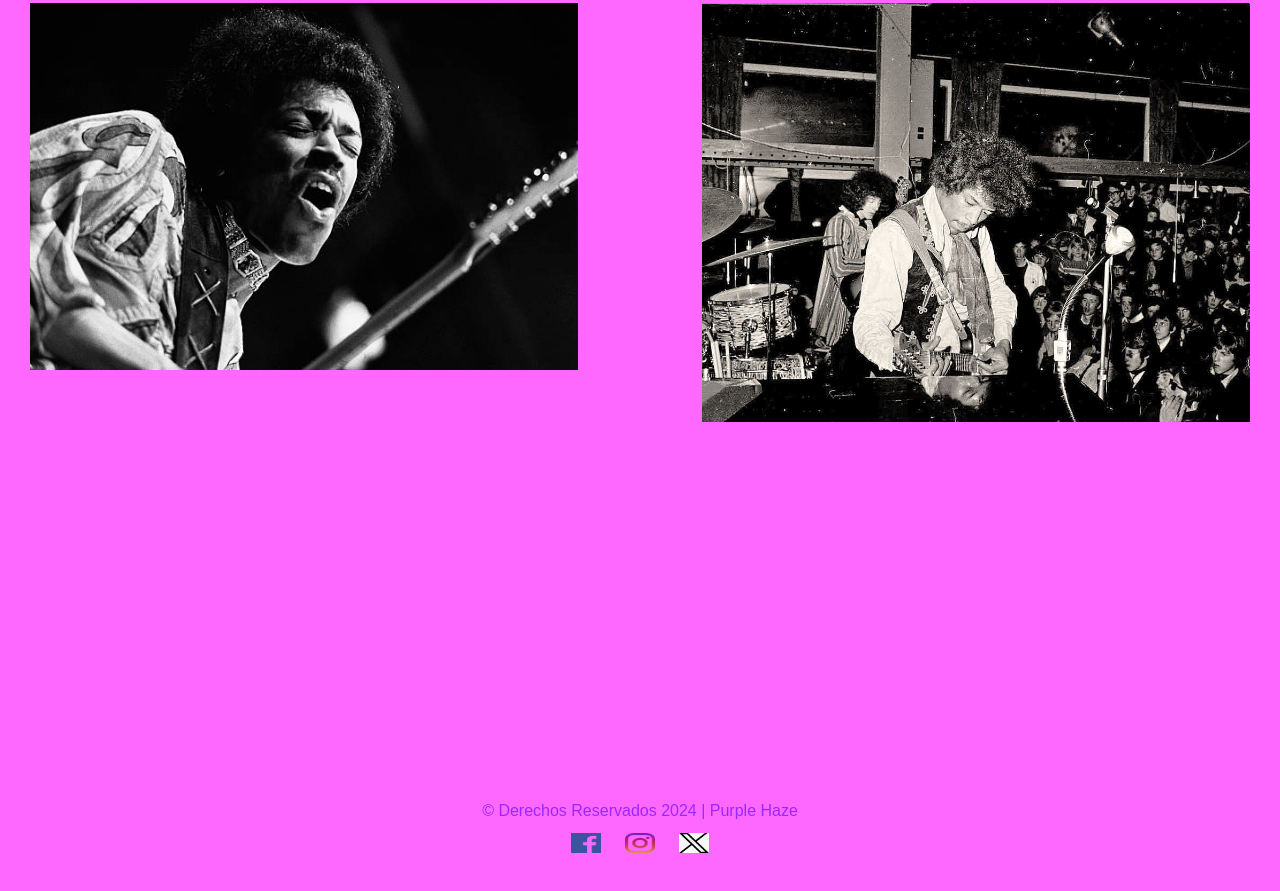
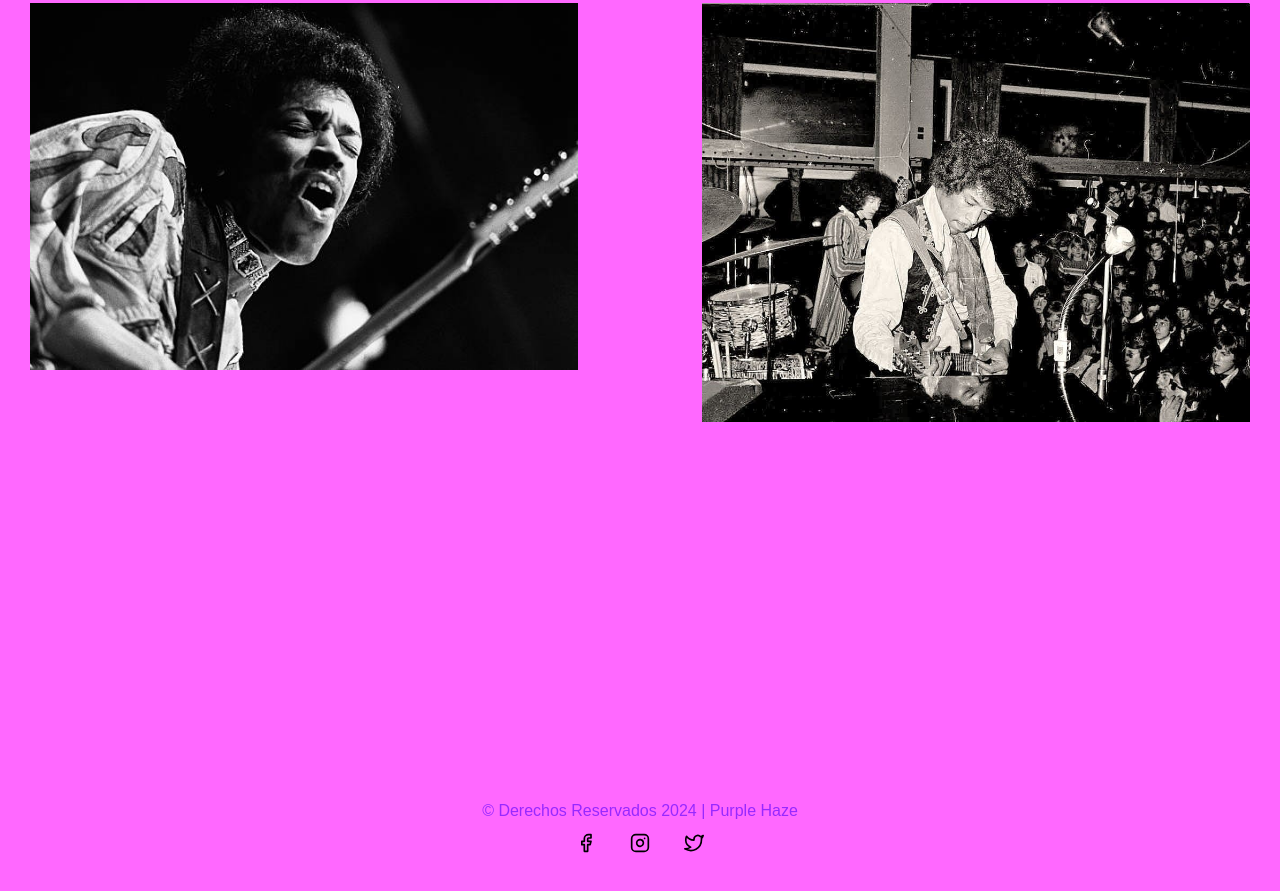
Before and after one commit to LucianoAnion/preEntrega2-parte2, a website: page pages/artistas.html in a window 1280 px wide. Shown: the part 3554-4445 px from the top of the page. Drawn offline with nearby package versions, Linux system fonts and the light colour scheme.

Commit message:
Cambie los iconos del footer

```diff
--- a/pages/artistas.html
+++ b/pages/artistas.html
@@ -127,9 +127,9 @@
 <!-- Redes Sociales-->
 <footer>
     <p class="footer__copyright">&copy; Derechos Reservados 2024 | Purple Haze</p>
-    <img src="../img/facebook.png" alt="facebook" class="footer__redes-sociales">
-    <img src="../img/instagram.png" alt="instagram" class="footer__redes-sociales">
-    <img src="../img/x.png" alt="x" class="footer__redes-sociales">
+    <img src="../img/facebook.svg" alt="facebook" class="footer__redes-sociales">
+    <img src="../img/instagram.svg" alt="instagram" class="footer__redes-sociales">
+    <img src="../img/twitter.svg" alt="x" class="footer__redes-sociales">
 </footer>
 <!-- Script de Bootstrap -->
 <script src="https://cdn.jsdelivr.net/npm/bootstrap@5.3.3/dist/js/bootstrap.bundle.min.js"
```
Also changed, not shown: index.html (+3 -3 lines), pages/nosotros.html (+3 -3 lines), pages/productos.html (+4 -4 lines), pages/ubicacion.html (+3 -3 lines), img/facebook.svg (added), img/instagram.svg (added), img/twitter.svg (added).
